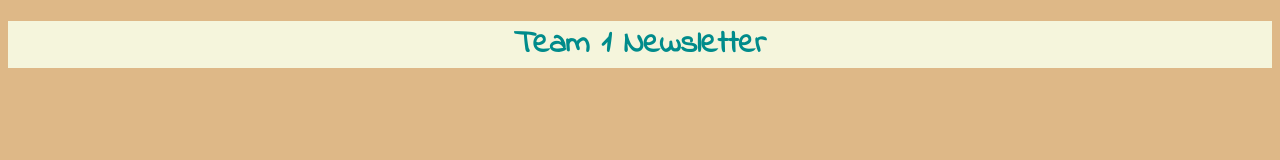
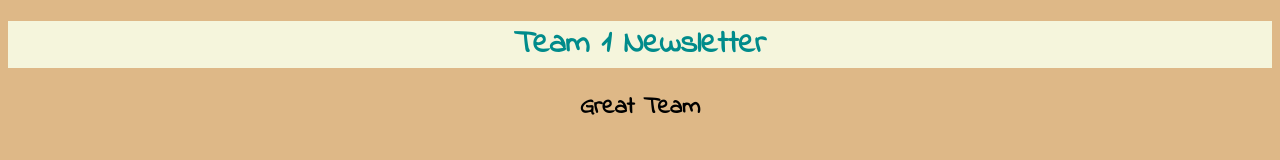
Before and after one commit to geekwise-juston-miller/020916-1, a plain HTML site: page index.html in a window 1280 px wide. Drawn offline with Linux system fonts and the light colour scheme.

Commit message:
New h2 text
add h2 text!

```diff
--- a/index.html
+++ b/index.html
@@ -22,6 +22,8 @@
 
     <h1>Team 1 Newsletter</h1>
 
+    <h2> Great Team</h2>
+
 
 
 </body>
```
